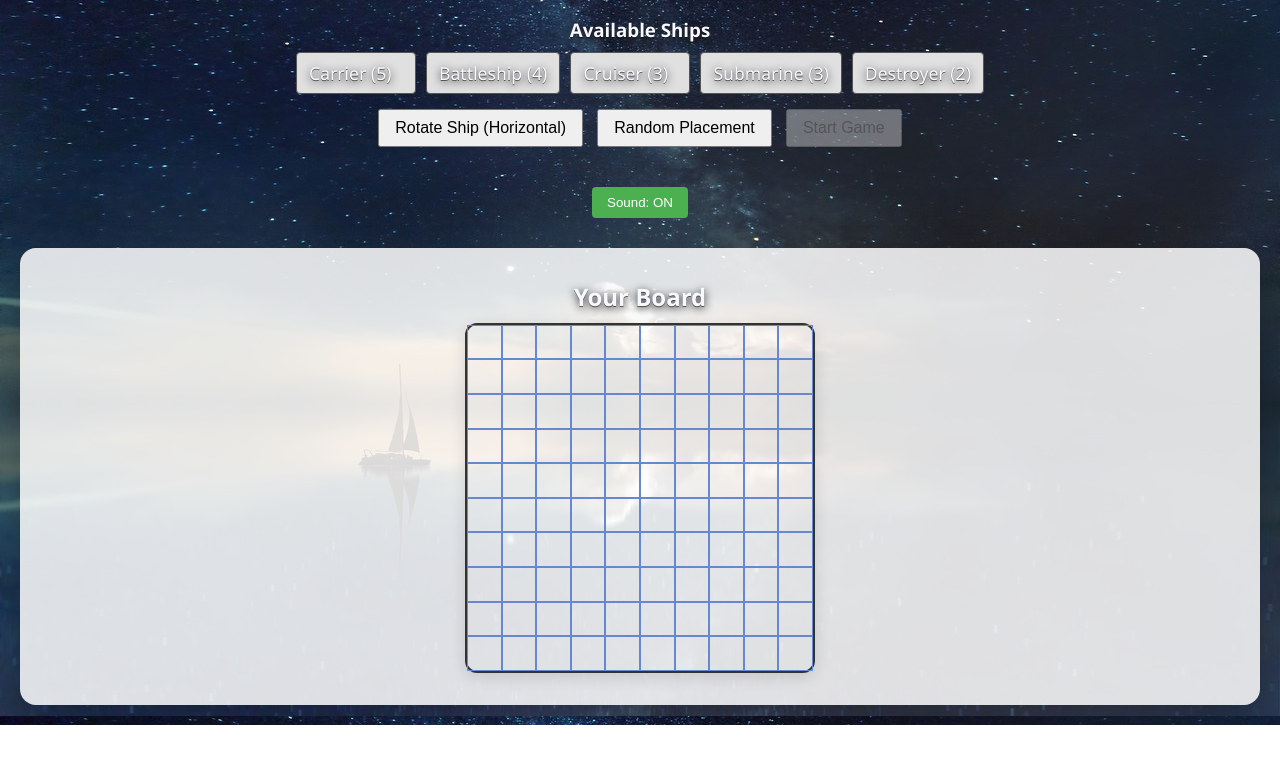
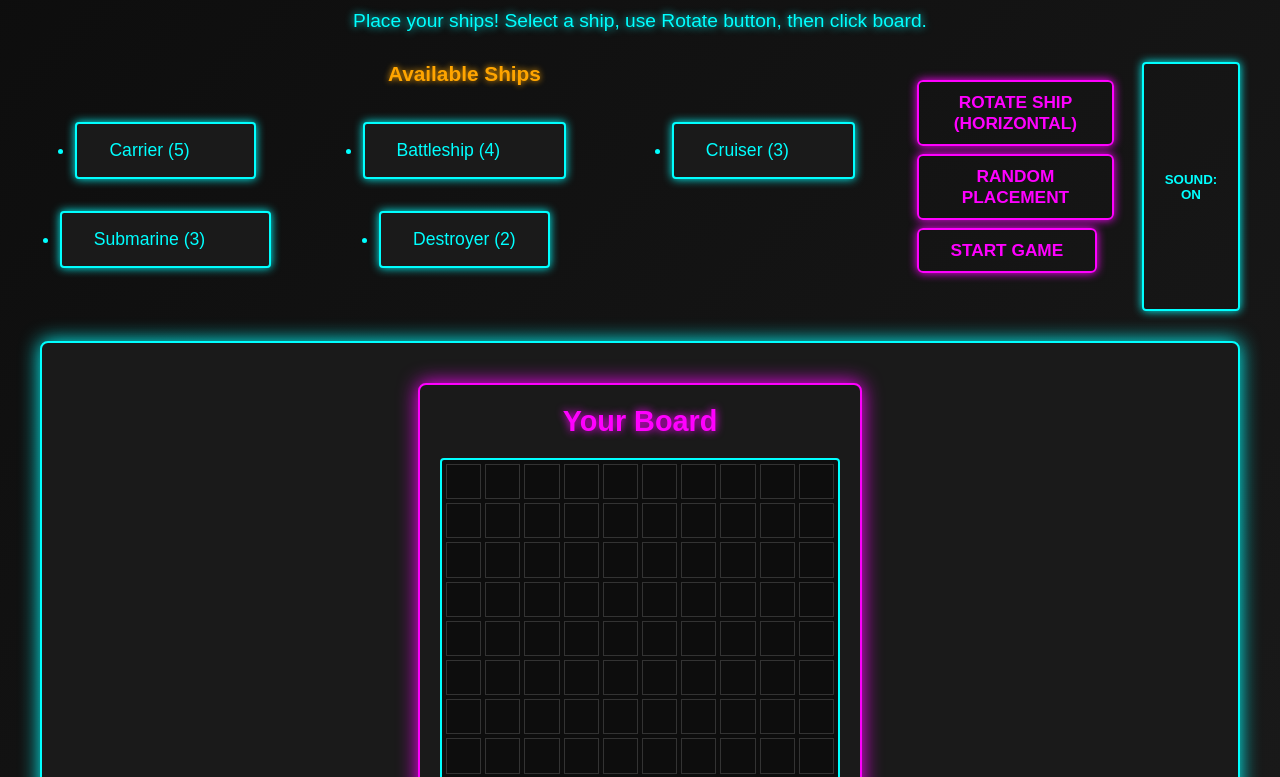
Before and after one commit to abbas-233/battle-ship, a website built with webpack: page public/index.html in a window 1280 px wide. Shown: the part 115-892 px from the top of the page. Before the commit the page ends 840 px from the top, so only its background shows below. Built offline with nearby package versions, Linux system fonts and the light colour scheme.

Commit message:
latest updates

```diff
--- a/package.json
+++ b/package.json
@@ -25,6 +25,7 @@
     "@babel/preset-env": "^7.26.9",
     "babel-jest": "^29.7.0",
     "babel-loader": "^10.0.0",
+    "copy-webpack-plugin": "^13.0.0",
     "css-loader": "^7.1.2",
     "html-webpack-plugin": "^5.6.3",
     "jest": "^29.7.0",
@@ -37,6 +38,9 @@
     "transform": {
       "^.+\\\\.m?js$": "babel-jest"
     },
-    "moduleFileExtensions": ["js", "mjs"]
+    "moduleFileExtensions": [
+      "js",
+      "mjs"
+    ]
   }
 }
--- a/public/index.html
+++ b/public/index.html
@@ -10,17 +10,19 @@
   <div id="message-area">Place your ships! Click a ship, then click on your board.</div> <!-- Updated Message -->
 
   <div id="controls-container">
+    <div id="ship-list-container">
+      <h3>Available Ships</h3>
+      <ul id="ship-list">
+        <!-- Ships will be listed here by JS -->
+      </ul>
+    </div>
     <div id="placement-controls">
-        <h3>Available Ships</h3>
-        <ul id="ship-list">
-            <!-- Ships will be listed here by JS -->
-        </ul>
-        <button id="rotate-button" type="button">Rotate Ship (Horizontal)</button>
-        <button id="random-placement" type="button">Random Placement</button>
-        <button id="start-button" type="button" disabled>Start Game</button> <!-- Disabled initially -->
+      <button id="rotate-button" type="button">Rotate Ship (Horizontal)</button>
+      <button id="random-placement" type="button">Random Placement</button>
+      <button id="start-button" type="button" disabled>Start Game</button>
     </div>
     <button id="sound-toggle" type="button">Sound: ON</button>
-    <button id="reset-button" type="button" style="display: none;">Play Again?</button> <!-- Hidden initially -->
+    <button id="reset-button" type="button" style="display: none;">Play Again?</button>
   </div>
 
   <div id="game-container">
--- a/public/style.css
+++ b/public/style.css
@@ -1,243 +1,288 @@
-/* Basic Reset */
+/* Cyberpunk Neon Dark Theme */
+/* ---------------------- Reset ---------------------- */
 * {
   margin: 0;
   padding: 0;
   box-sizing: border-box;
 }
 
+/* ---------------------- Base Styles ---------------------- */
 body {
-  font-family: 'Segoe UI', 'Roboto', Arial, sans-serif;
-  padding: 20px;
-  background: url('../assets/images/ocean-360.jpg') no-repeat center center fixed;
-  background-size: cover;
-  min-height: 100vh;
-  color: #f8f8ff;
-  text-shadow: 0 2px 8px #222, 0 1px 0 #0008;
+  font-family: 'Orbitron', sans-serif;
+  background: linear-gradient(135deg, #0d0d0d, #1a1a1a);
+  color: #e0e0e0;
+  padding: 40px;
 }
 
+/* ---------------------- Headings ---------------------- */
 h1 {
   text-align: center;
+  font-size: 3em;
+  color: #00ffff;
+  text-shadow: 0 0 10px #00ffff, 0 0 20px #00ffff;
+  margin-bottom: 30px;
+}
+h2 {
+  font-size: 1.8em;
+  color: #ff00ff;
+  text-shadow: 0 0 8px #ff00ff;
   margin-bottom: 20px;
+  text-align: center;
 }
-
-h2 {
-  margin-bottom: 10px;
-}
-
 h3 {
-  margin-bottom: 10px;
+  font-size: 1.3em;
+  color: #ffa500;
+  text-shadow: 0 0 6px #ffa500;
+  margin-bottom: 15px;
+  text-align: center;
+  width: 100%;
 }
 
 #message-area {
   text-align: center;
-    margin-bottom: 20px;
+  margin-bottom: 30px;
   font-size: 1.2em;
-    min-height: 1.5em; /* Prevent layout shift */
+  color: #00ffff;
+  text-shadow: 0 0 8px #00ffff;
 }
 
-/* Controls container styles */
-#controls-container {
+/* ---------------------- Controls & Buttons ---------------------- */
+#controls-container,
+#placement-controls {
   display: flex;
-    flex-direction: column;
-    align-items: center;
-    margin-bottom: 20px;
+  justify-content: center;
+  gap: 20px;
+  margin-bottom: 30px;
 }
 
-#sound-toggle {
-    margin-top: 10px;
-    padding: 8px 15px;
-    background-color: #4CAF50;
-    color: white;
-    border: none;
+button,
+#sound-toggle,
+#reset-button,
+#placement-controls button {
+  background: transparent;
+  border: 2px solid #00ffff;
+  color: #00ffff;
+  padding: 10px 20px;
   border-radius: 4px;
+  text-transform: uppercase;
+  font-weight: bold;
   cursor: pointer;
-    transition: background-color 0.2s;
+  box-shadow: 0 0 10px #00ffff;
+  transition: all 0.2s ease;
 }
 
-#sound-toggle:hover {
-    background-color: #45a049;
+button:hover,
+#sound-toggle:hover,
+#reset-button:hover,
+#placement-controls button:hover {
+  box-shadow: 0 0 20px #00ffff, inset 0 0 5px #00ffff;
 }
 
 #reset-button {
-    margin-top: 10px;
-    padding: 10px 20px;
-    background-color: #f44336;
-    color: white;
-    border: none;
-    border-radius: 4px;
-    cursor: pointer;
-    font-size: 1.1em;
-    transition: background-color 0.2s;
+  border-color: #ff0055;
+  color: #ff0055;
+  box-shadow: 0 0 10px #ff0055;
+}
+#reset-button:hover {
+  box-shadow: 0 0 20px #ff0055, inset 0 0 5px #ff0055;
 }
 
-#reset-button:hover {
-    background-color: #d32f2f;
-}
-
+/* ---------------------- Game Layout ---------------------- */
 #game-container {
   display: flex;
-  justify-content: space-around;
+  justify-content: center;
   align-items: flex-start;
   flex-wrap: wrap;
-  background: rgba(255,255,255,0.85);
-  border-radius: 16px;
-  box-shadow: 0 8px 32px rgba(0,0,0,0.18);
-  padding: 32px 16px;
-  margin-top: 30px;
   gap: 40px;
+  padding: 40px;
+  background: #1a1a1a;
+  border: 2px solid #00ffff;
+  border-radius: 8px;
+  box-shadow: 0 0 20px #00ffff;
 }
 
 .board-container {
   display: flex;
   flex-direction: column;
   align-items: center;
+  background: #1a1a1a;
+  padding: 20px;
+  border: 2px solid #ff00ff;
+  border-radius: 8px;
+  box-shadow: 0 0 20px #ff00ff;
+}
+.board-container h2 {
+  margin-bottom: 20px;
 }
 
-.board-container h2 {
-    margin-bottom: 10px;
-}
-
+/* ---------------------- Game Board & Cells ---------------------- */
 .game-board {
   display: grid;
-  /* grid-template-columns set by JS */
-  width: 350px;
-  height: 350px;
-  border: 2px solid #333;
-  background: transparent;
-  margin: 0 auto;
-  border-radius: 12px;
-  box-shadow: 0 4px 16px rgba(0,0,0,0.12);
+  grid-template-columns: repeat(10, 1fr);
+  width: 400px;
+  height: 400px;
+  gap: 4px;
+  background: #0d0d0d;
+  padding: 4px;
+  border: 2px solid #00ffff;
+  border-radius: 4px;
 }
 
 .cell {
-  border: 1px solid #6688cc;
-  background-color: transparent;
+  background: #0d0d0d;
+  border: 1px solid #333;
   position: relative;
-  transition: background 0.2s, box-shadow 0.2s;
+  transition: all 0.2s ease;
+}
+.enemy-cell:hover {
+  box-shadow: 0 0 10px #ff00ff;
 }
 
-/* Enemy cells are clickable */
-.enemy-cell {
-    cursor: pointer;
-    background-color: #b0d0f8; /* Slightly different water */
-}
-
-.enemy-cell:hover {
-    background-color: rgba(192,224,255,0.7);
-    box-shadow: 0 0 8px #4af;
-}
-
-/* Cell states */
 .cell.ship {
-    background: linear-gradient(135deg, #888 60%, #bbb 100%);
-    border: 1.5px solid #444;
+  background: #111;
+  border-color: #00ffff;
+  box-shadow: 0 0 8px #00ffff;
 }
 
 .cell.miss {
-    background-color: #ddd; /* Miss color */
+  background: #111;
+  border-color: #ffa500;
 }
 .cell.miss::after {
   content: '';
-    display: block;
-    width: 32px;
-    height: 32px;
+  position: absolute;
+  width: 50%;
+  height: 50%;
   background: url('../assets/images/pngwing.com.png') center/contain no-repeat;
-    position: absolute;
-    top: 50%;
-    left: 50%;
-    transform: translate(-50%, -50%);
-    opacity: 0.8;
+  top: 50%; left: 50%; transform: translate(-50%, -50%);
+  filter: drop-shadow(0 0 5px #ffa500);
 }
 
 .cell.hit {
-    background-color: #ff6666; /* Hit color */
+  background: #111;
+  border-color: #ff0055;
+  box-shadow: 0 0 8px #ff0055;
 }
 .cell.hit::after {
   content: '';
-    display: block;
-    width: 32px;
-    height: 32px;
+  position: absolute;
+  width: 50%;
+  height: 50%;
   background: url('../assets/images/bat-22.png') center/contain no-repeat;
-    position: absolute;
-    top: 50%;
-    left: 50%;
-    transform: translate(-50%, -50%);
-    opacity: 0.9;
+  top: 50%; left: 50%; transform: translate(-50%, -50%);
+  filter: drop-shadow(0 0 5px #ff0055);
 }
 
-/* Hide player ships on enemy board (override general .ship) */
 #computer-board .cell.ship {
-    background-color: transparent; /* Or match .enemy-cell color */
+  background: #0d0d0d;
+  border-color: #333;
+  box-shadow: none;
+}
+#computer-board .cell.hit {
+  background: #111;
+  border-color: #ff0055;
 }
 
-/* Show hits on enemy ships */
-#computer-board .cell.hit {
-    background-color: #ff6666; /* Keep hit color */
+/* ---------------------- Placement Effects ---------------------- */
+.placement-phase #player-board .cell.hover-valid {
+  box-shadow: 0 0 8px #00ff00;
+}
+.placement-phase #player-board .cell.hover-invalid {
+  box-shadow: 0 0 8px #ff0000;
 }
 
-/* --- Placement Phase Styles --- */
+/* ---------------------- Ship Selection ---------------------- */
+/* Ship list container for vertical stacking */
+#ship-list-container {
+  display: flex;
+  flex-direction: column;
+  align-items: center;
+  width: 100%;
+}
 
+#ship-list-container h3 {
+  margin-bottom: 36px;
+}
+
+#ship-list {
+  display: grid;
+  grid-template-columns: repeat(auto-fit, minmax(220px, 1fr));
+  gap: 32px 48px;
+  justify-items: center;
+  align-items: center;
+  width: 100%;
+  max-width: 900px;
+  margin-left: auto;
+  margin-right: auto;
+}
+
+/* Control buttons row below ship list */
 #placement-controls {
-    text-align: center;
+  display: flex;
+  flex-direction: row;
+  justify-content: flex-start;
+  align-items: center;
+  gap: 28px;
+  margin-top: 10px;
   margin-bottom: 30px;
 }
 
-#ship-list {
-    list-style: none;
-    padding: 0;
-    margin: 10px 0 15px 0;
-    display: flex;
-    justify-content: center;
-    flex-wrap: wrap;
-    gap: 10px;
+/* Add vertical spacing between placement control buttons */
+#placement-controls button,
+#placement-controls #sound-toggle,
+#placement-controls #reset-button {
+  margin: 8px 8px 0 8px;
+  min-width: 180px;
+  font-size: 1.08em;
+  background: transparent;
+  border: 2px solid #ff00ff;
+  color: #ff00ff;
+  box-shadow: 0 0 10px #ff00ff;
+  text-transform: uppercase;
+  font-weight: bold;
+  border-radius: 6px;
+  transition: all 0.2s;
+  display: block;
+}
+
+#placement-controls button:last-child {
+  margin-bottom: 8px;
+}
+
+#placement-controls {
+  flex-direction: column;
+  align-items: flex-start;
 }
 
 #ship-list li {
-    padding: 8px 12px;
-    border: 1px solid #555;
+  background: #1a1a1a;
+  border: 2px solid #00ffff;
+  padding: 16px 32px;
   border-radius: 4px;
+  color: #00ffff;
   cursor: pointer;
-    background-color: #e0e0e0;
-    display: flex;
-    align-items: center;
-    gap: 10px;
-    justify-content: flex-start;
-    min-width: 120px;
-    min-height: 40px;
+  box-shadow: 0 0 10px #00ffff;
+  transition: all 0.2s ease;
   font-size: 1.1em;
-    box-sizing: border-box;
+  margin: 0;
 }
-
+#ship-list li:not(:last-child)::after {
+  content: '';
+  display: inline-block;
+  width: 0;
+  height: 0;
+  margin: 0 16px;
+}
+#ship-list li:hover {
+  box-shadow: 0 0 20px #00ffff, inset 0 0 5px #00ffff;
+}
+#ship-list li.selected {
+  border-color: #ff0055;
+  color: #ff0055;
+  box-shadow: 0 0 10px #ff0055;
+}
 #ship-list li img {
-    width: 28px;
-    height: 28px;
-    flex-shrink: 0;
-    margin-right: 6px;
+  width: 32px;
+  height: 32px;
+  margin-right: 8px;
 }
-
-#ship-list li.selected {
-    background-color: #a0f0a0;
-    border-color: #008000;
-    font-weight: bold;
-}
-
-#placement-controls button {
-    padding: 8px 15px;
-    margin: 0 5px;
-    font-size: 1em;
-    cursor: pointer;
-}
-
-/* Player board specific styles during placement */
-.placement-phase #player-board .cell {
-    cursor: crosshair; /* Indicate placement mode */
-}
-
-/* Hover effects for placement */
-.placement-phase #player-board .cell.hover-valid {
-    background-color: rgba(0, 255, 0, 0.3); /* Green tint for valid spots */
-}
-
-.placement-phase #player-board .cell.hover-invalid {
-    background-color: rgba(255, 0, 0, 0.3); /* Red tint for invalid spots */
-}
--- a/src/domController.js
+++ b/src/domController.js
@@ -14,6 +14,7 @@ const domController = (() => {
   const soundToggleButton = document.getElementById('sound-toggle');
   const placementControlsContainer = document.getElementById('placement-controls');
   const messageArea = document.getElementById('message-area');
+  const shipListMainContainer = document.getElementById('ship-list-container');
 
   // Now using SVGs from Heroicons in assets/images/heroicons
   const shipIcons = {
@@ -151,6 +152,7 @@ const domController = (() => {
       if (isActive) {
           document.body.classList.add('placement-phase');
           placementControlsContainer.style.display = 'block';
+          if (shipListMainContainer) shipListMainContainer.style.display = 'block';
           computerBoardWrapper.style.display = 'none';
           startButton.disabled = true;
           resetButton.style.display = 'none';
@@ -158,6 +160,7 @@ const domController = (() => {
       } else {
           document.body.classList.remove('placement-phase');
           placementControlsContainer.style.display = 'none';
+          if (shipListMainContainer) shipListMainContainer.style.display = 'none';
           computerBoardWrapper.style.display = 'flex'; // Or block, depending on desired layout
           startButton.disabled = true; // Keep disabled until game actually starts
           resetButton.style.display = 'none'; // Hide reset until game over
--- a/webpack.config.cjs
+++ b/webpack.config.cjs
@@ -1,5 +1,6 @@
 const path = require('path');
 const HtmlWebpackPlugin = require('html-webpack-plugin');
+const CopyPlugin = require("copy-webpack-plugin");
 
 module.exports = {
   mode: 'development', // Use 'production' for production builds
@@ -12,6 +13,11 @@ module.exports = {
     new HtmlWebpackPlugin({
       title: 'Battleship',
       template: './public/index.html', // Use our HTML template
+    }),
+    new CopyPlugin({
+      patterns: [
+        { from: "assets", to: "assets" },
+      ],
     }),
   ],
   output: {
```
Also changed, not shown: 1 other file. Lines whose indentation alone changed are shown as unchanged.
